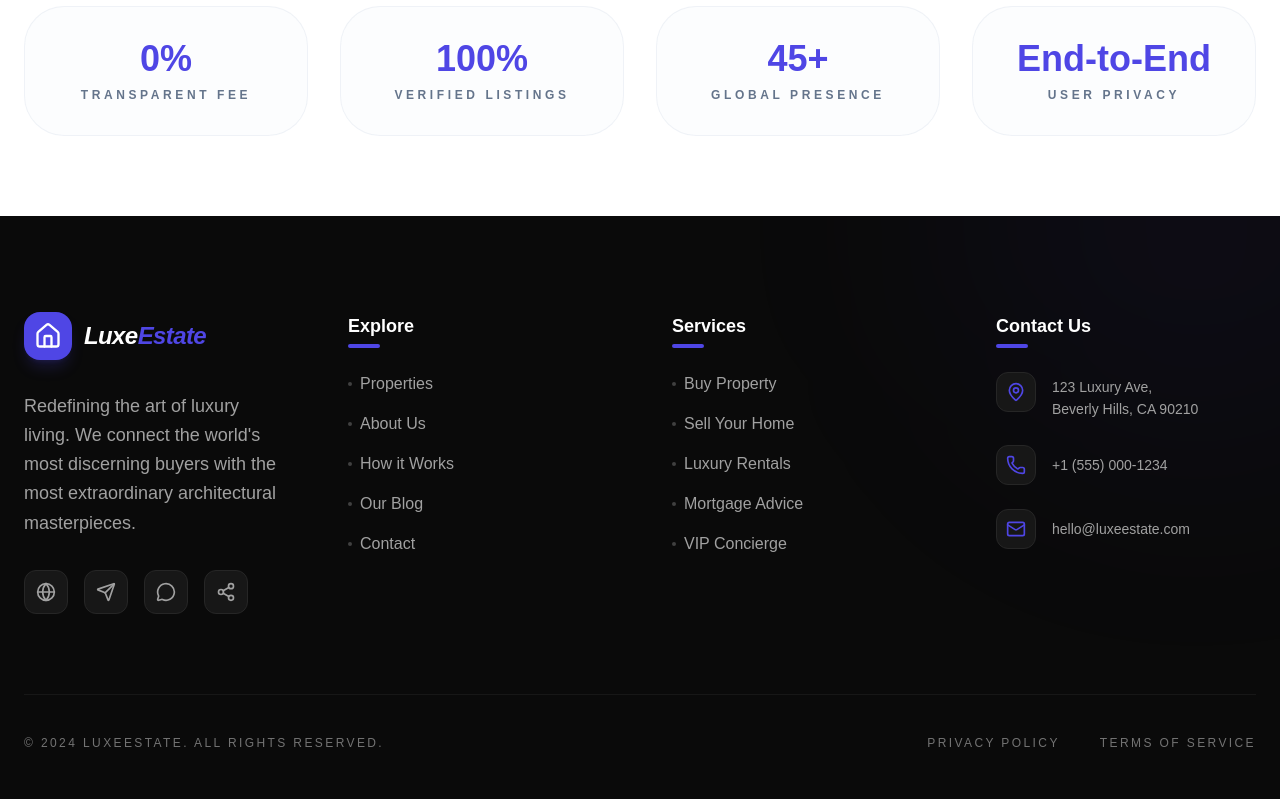
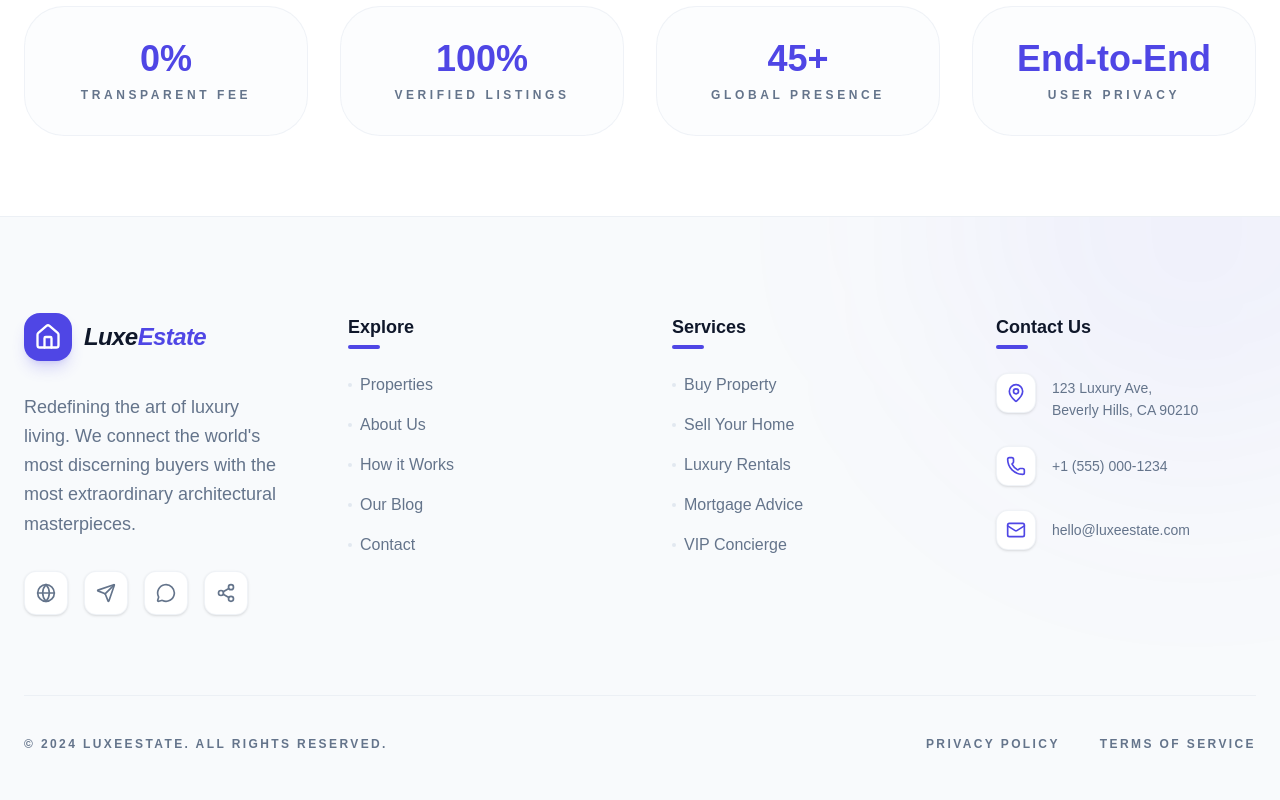
Before and after one commit to ankushsingh003/Real-Estate, a React app in the folder frontend/: page /how-it-works in a window 1280 px wide. Shown: the part 1598-2398 px from the top of the page. Built offline with nearby package versions, Linux system fonts and the light colour scheme; the HTML template or start-up script is replaced by a standard one.

Commit message:
style: Update Footer to Light theme and fix icon import crashes

```diff
--- a/frontend/src/components/Footer.jsx
+++ b/frontend/src/components/Footer.jsx
@@ -5,7 +5,7 @@ import { Link } from 'react-router-dom';
 
 const Footer = () => {
   return (
-    <footer className="bg-neutral-950 text-white pt-24 pb-12 overflow-hidden relative">
+    <footer className="bg-slate-50 border-t border-border/50 pt-24 pb-12 overflow-hidden relative">
       {/* Subtle Background Accent */}
       <div className="absolute top-0 right-0 w-[500px] h-[500px] bg-primary/5 rounded-full blur-[120px] -translate-y-1/2 translate-x-1/3"></div>
 
@@ -17,34 +17,33 @@ const Footer = () => {
               <div className="bg-primary p-2.5 rounded-2xl text-white shadow-lg shadow-primary/20 group-hover:scale-110 transition-transform duration-500">
                 <Home size={28} />
               </div>
-              <span className="text-2xl font-black tracking-tight italic">
+              <span className="text-2xl font-black tracking-tight italic text-foreground">
                 Luxe<span className="text-primary">Estate</span>
               </span>
             </Link>
-            <p className="text-neutral-400 leading-relaxed text-lg">
+            <p className="text-muted-foreground leading-relaxed text-lg">
               Redefining the art of luxury living. We connect the world's most discerning buyers with the most extraordinary architectural masterpieces.
             </p>
             <div className="flex gap-4">
               {[Globe, Send, MessageCircle, Share2].map((Icon, i) => (
-                <a key={i} href="#" className="w-11 h-11 rounded-xl bg-neutral-900 border border-neutral-800 flex-center hover:bg-primary hover:border-primary hover:scale-110 transition-all text-neutral-400 hover:text-white group">
+                <a key={i} href="#" className="w-11 h-11 rounded-xl bg-white border border-border/50 flex-center hover:bg-primary hover:border-primary hover:scale-110 transition-all text-muted-foreground hover:text-white shadow-sm group">
                   <Icon size={20} />
                 </a>
               ))}
             </div>
-
           </div>
 
           {/* Quick Navigation */}
           <div>
-            <h4 className="text-lg font-bold mb-8 relative inline-block">
+            <h4 className="text-lg font-bold mb-8 relative inline-block text-foreground">
               Explore
               <div className="absolute -bottom-2 left-0 w-8 h-1 bg-primary rounded-full"></div>
             </h4>
-            <ul className="space-y-4 text-neutral-400">
+            <ul className="space-y-4 text-muted-foreground">
               {['Properties', 'About Us', 'How it Works', 'Our Blog', 'Contact'].map((item) => (
                 <li key={item}>
-                  <Link to={`/${item.toLowerCase().replace(/ /g, '-')}`} className="hover:text-primary hover:translate-x-2 transition-all flex items-center gap-2 group">
-                    <div className="w-1 h-1 bg-neutral-700 rounded-full group-hover:bg-primary group-hover:w-3 transition-all"></div>
+                  <Link to={`/${item.toLowerCase().replace(/ /g, '-')}`} className="hover:text-primary hover:translate-x-2 transition-all flex items-center gap-2 group font-medium">
+                    <div className="w-1 h-1 bg-border rounded-full group-hover:bg-primary group-hover:w-3 transition-all"></div>
                     {item}
                   </Link>
                 </li>
@@ -54,15 +53,15 @@ const Footer = () => {
 
           {/* Services */}
           <div>
-            <h4 className="text-lg font-bold mb-8 relative inline-block">
+            <h4 className="text-lg font-bold mb-8 relative inline-block text-foreground">
               Services
               <div className="absolute -bottom-2 left-0 w-8 h-1 bg-primary rounded-full"></div>
             </h4>
-            <ul className="space-y-4 text-neutral-400">
+            <ul className="space-y-4 text-muted-foreground">
               {['Buy Property', 'Sell Your Home', 'Luxury Rentals', 'Mortgage Advice', 'VIP Concierge'].map((item) => (
                 <li key={item}>
-                  <a href="#" className="hover:text-primary hover:translate-x-2 transition-all flex items-center gap-2 group">
-                    <div className="w-1 h-1 bg-neutral-700 rounded-full group-hover:bg-primary group-hover:w-3 transition-all"></div>
+                  <a href="#" className="hover:text-primary hover:translate-x-2 transition-all flex items-center gap-2 group font-medium">
+                    <div className="w-1 h-1 bg-border rounded-full group-hover:bg-primary group-hover:w-3 transition-all"></div>
                     {item}
                   </a>
                 </li>
@@ -72,38 +71,38 @@ const Footer = () => {
 
           {/* Contact Details */}
           <div>
-            <h4 className="text-lg font-bold mb-8 relative inline-block">
+            <h4 className="text-lg font-bold mb-8 relative inline-block text-foreground">
               Contact Us
               <div className="absolute -bottom-2 left-0 w-8 h-1 bg-primary rounded-full"></div>
             </h4>
-            <ul className="space-y-6 text-neutral-400">
+            <ul className="space-y-6 text-muted-foreground">
               <li className="flex items-start gap-4 group">
-                <div className="w-10 h-10 rounded-xl bg-neutral-900 border border-neutral-800 flex-center text-primary shrink-0 group-hover:bg-primary group-hover:text-white transition-all">
+                <div className="w-10 h-10 rounded-xl bg-white border border-border/50 flex-center text-primary shrink-0 group-hover:bg-primary group-hover:text-white transition-all shadow-sm">
                   <MapPin size={20} />
                 </div>
-                <span className="text-sm leading-relaxed pt-1">123 Luxury Ave, <br/>Beverly Hills, CA 90210</span>
+                <span className="text-sm leading-relaxed pt-1 font-medium">123 Luxury Ave, <br/>Beverly Hills, CA 90210</span>
               </li>
               <li className="flex items-center gap-4 group">
-                <div className="w-10 h-10 rounded-xl bg-neutral-900 border border-neutral-800 flex-center text-primary shrink-0 group-hover:bg-primary group-hover:text-white transition-all">
+                <div className="w-10 h-10 rounded-xl bg-white border border-border/50 flex-center text-primary shrink-0 group-hover:bg-primary group-hover:text-white transition-all shadow-sm">
                   <Phone size={20} />
                 </div>
-                <span className="text-sm">+1 (555) 000-1234</span>
+                <span className="text-sm font-medium">+1 (555) 000-1234</span>
               </li>
               <li className="flex items-center gap-4 group">
-                <div className="w-10 h-10 rounded-xl bg-neutral-900 border border-neutral-800 flex-center text-primary shrink-0 group-hover:bg-primary group-hover:text-white transition-all">
+                <div className="w-10 h-10 rounded-xl bg-white border border-border/50 flex-center text-primary shrink-0 group-hover:bg-primary group-hover:text-white transition-all shadow-sm">
                   <Mail size={20} />
                 </div>
-                <span className="text-sm truncate">hello@luxeestate.com</span>
+                <span className="text-sm truncate font-medium">hello@luxeestate.com</span>
               </li>
             </ul>
           </div>
         </div>
 
         {/* Divider */}
-        <div className="h-[1px] bg-neutral-900 w-full mb-10"></div>
+        <div className="h-[1px] bg-border/50 w-full mb-10"></div>
 
         {/* Copyright & Legal */}
-        <div className="flex flex-col md:flex-row justify-between items-center gap-6 text-neutral-500 text-xs font-medium uppercase tracking-[0.2em]">
+        <div className="flex flex-col md:flex-row justify-between items-center gap-6 text-muted-foreground text-xs font-bold uppercase tracking-[0.2em]">
           <p>© 2024 LuxeEstate. All rights reserved.</p>
           <div className="flex gap-10">
             <a href="#" className="hover:text-primary transition-colors">Privacy Policy</a>
```
